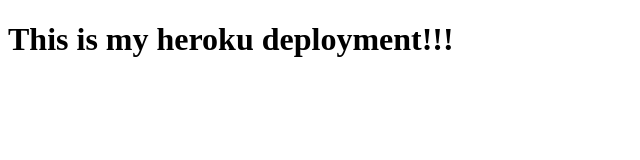
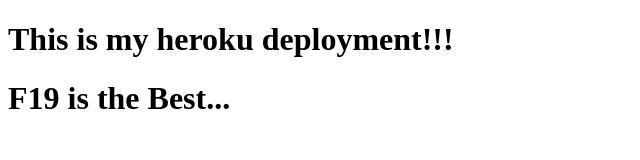
Before and after one commit to BoHKim-D/Week6Demo, a website: page index.html in a window 1280 px wide. Shown: the whole page, without its empty margins (0-640 px from the left). Drawn offline with Linux system fonts and the light colour scheme.

Commit message:
Version2.00

```diff
--- a/index.html
+++ b/index.html
@@ -8,5 +8,6 @@
 </head>
 <body>
   <h1>This is my heroku deployment!!!</h1>
+  <h1>F19 is the Best...</h1>
 </body>
 </html>
```
